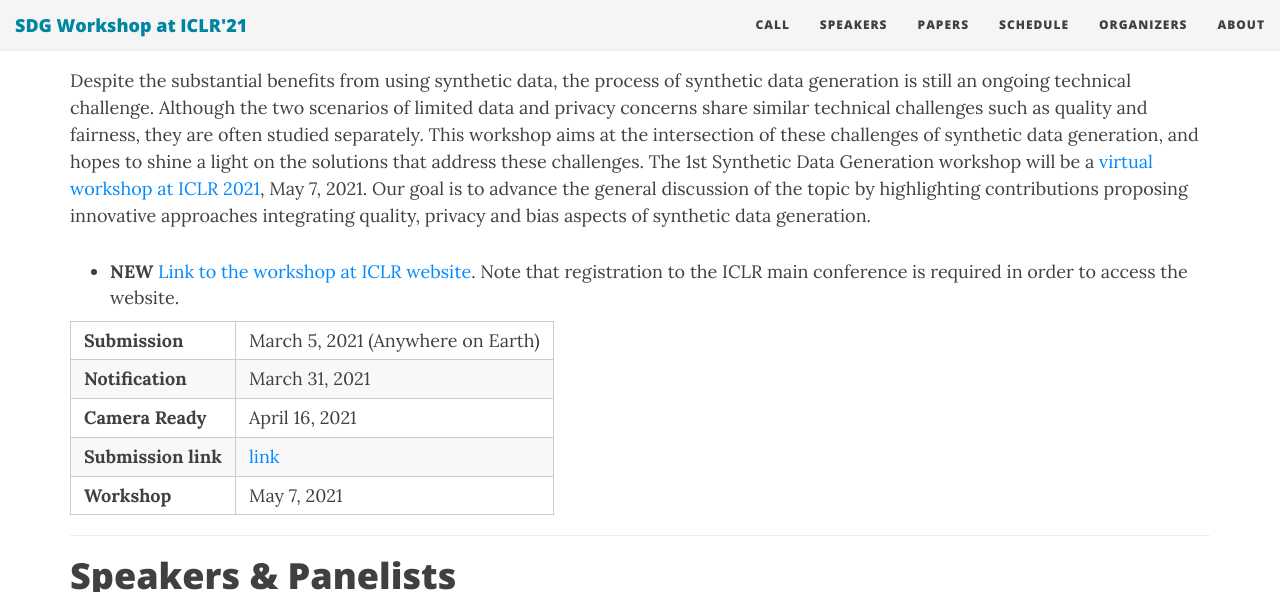
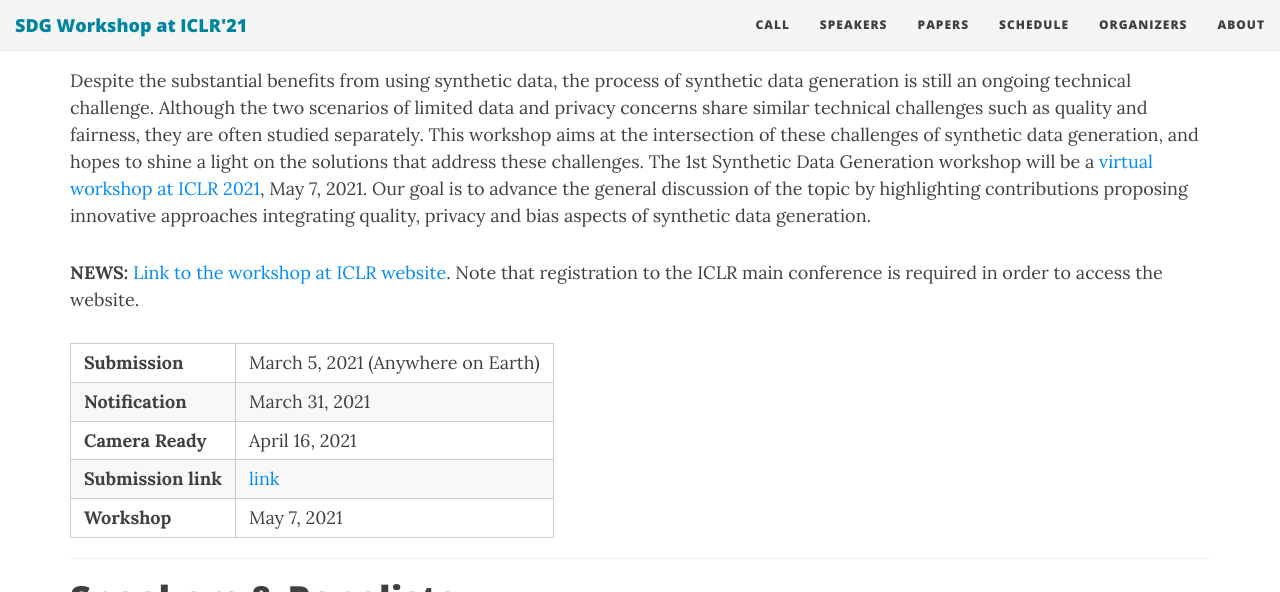
Before and after one commit to sdg-quality-privacy-bias/sdg-quality-privacy-bias.github.io, a Jekyll site: the page built from index.md, in a window 1280 px wide and 900 px high, scrolled down 324 px, cut to the strip 0-592 px from the top of the window. Built offline with Jekyll 4.4.1, drawn with Linux system fonts in a browser that asks for light colours; nearby versions of some CDN libraries.

Commit message:
Update index.md

```diff
--- a/index.md
+++ b/index.md
@@ -12,7 +12,7 @@ use-site-title: true
 Despite the substantial benefits from using synthetic data, the process of synthetic data generation is still an ongoing technical challenge. Although the two scenarios of limited data and privacy concerns share similar technical challenges such as quality and fairness, they are often studied separately.
 This workshop aims at the intersection of these challenges of synthetic data generation, and hopes to shine a light on the solutions that address these challenges. The 1st Synthetic Data Generation workshop will be a [virtual workshop at ICLR 2021](https://iclr.cc/virtual/2021/workshop/2125), May 7, 2021. Our goal is to advance the general discussion of the topic by highlighting contributions proposing innovative approaches integrating quality, privacy and bias aspects of synthetic data generation.
 
-* **NEW** [Link to the workshop at ICLR website](https://iclr.cc/virtual/2021/workshop/2125). Note that registration to the ICLR main conference is required in order to access the website.
+**NEWS:** [Link to the workshop at ICLR website](https://iclr.cc/virtual/2021/workshop/2125). Note that registration to the ICLR main conference is required in order to access the website.
 
 | ------------- |:-------------:|
 | **Submission** |March 5, 2021 (Anywhere on Earth) |
```
